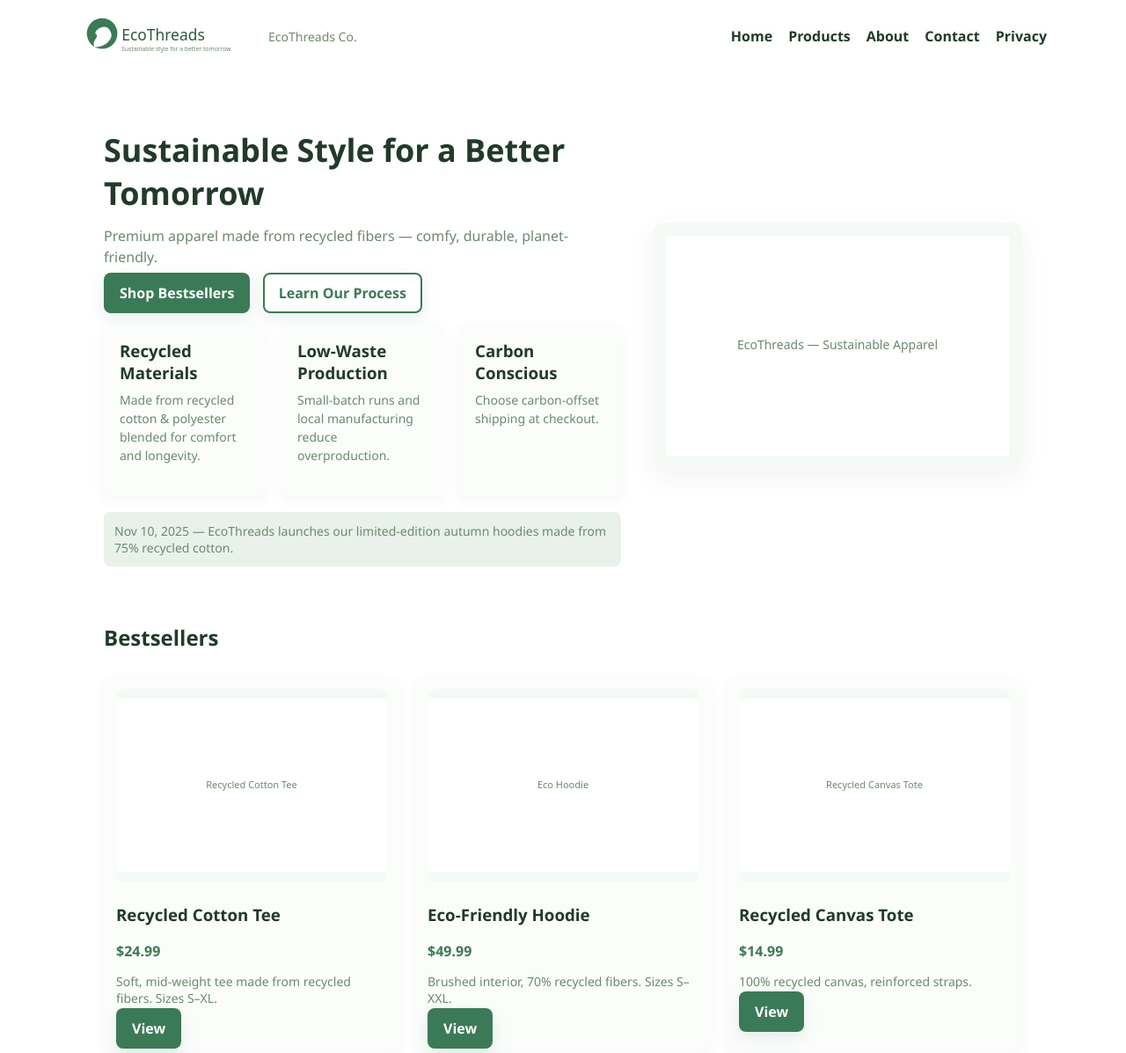
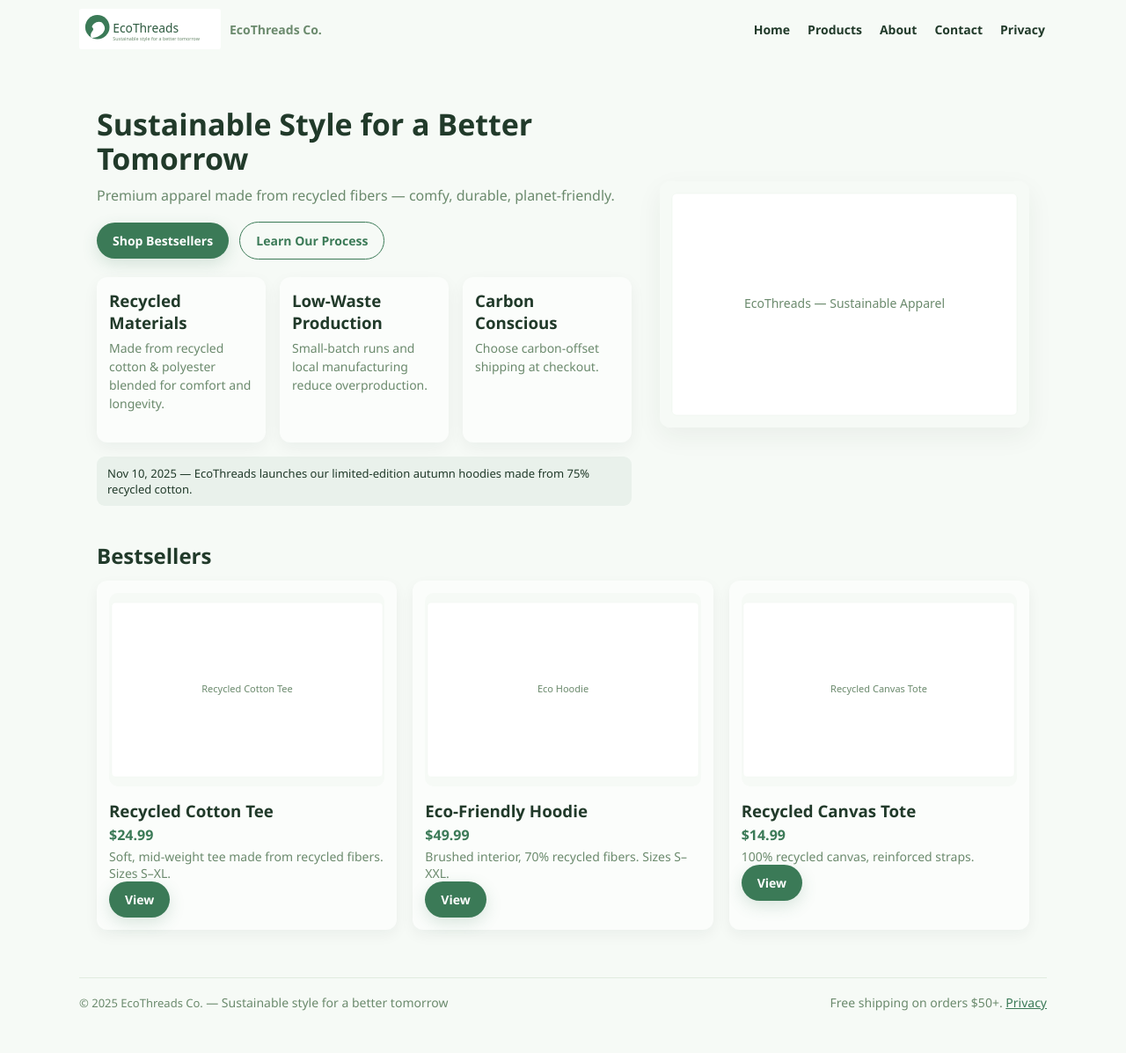
Before and after one commit to milessulka-crypto/EcoThreads-Co., a plain HTML site: page index.html in a window 1280 px wide. Shown: the top 1197 px of the page at 88% size. After the commit the page ends 1159 px from the top, so only its background shows below. Drawn offline with Linux system fonts and the light colour scheme; files that its build step writes are made by us from their sources; files whose address does not match are found by name.

Commit message:
Update style.css

```diff
--- a/style.css
+++ b/style.css
@@ -1,7 +1,7 @@
-
-/* style.css - EcoThreads Co. Light + Eco-Natural */
+/* style.css - EcoThreads Co. Light + Eco-Natural (refined) */
 :root{
   --bg: #ffffff;
+  --bg-soft: #f6faf6;
   --text: #213a2a;
   --muted: #6b8a6d;
   --accent: #3b7a57;
@@ -9,31 +9,286 @@
   --card: #fbfdfb;
   --radius: 10px;
   --maxw: 1100px;
-  --sans: "Segoe UI", Roboto, "Helvetica Neue", Arial, sans-serif;
+  --sans: "Segoe UI", system-ui, -apple-system, BlinkMacSystemFont, Roboto, "Helvetica Neue", Arial, sans-serif;
 }
-*{box-sizing:border-box}
-body{font-family:var(--sans);margin:0;background:var(--bg);color:var(--text);-webkit-font-smoothing:antialiased;}
-.container{max-width:var(--maxw);margin:0 auto;padding:28px;}
-.header{display:flex;align-items:center;justify-content:space-between;padding:12px 0;}
-.logo{display:flex;gap:12px;align-items:center;text-decoration:none;color:var(--text);}
-.logo img{height:58px;}
-nav a{margin-left:18px;color:var(--text);text-decoration:none;font-weight:600;}
-.hero{display:flex;gap:36px;align-items:center;padding:36px 0;}
-.hero-left{flex:1}
-.hero h1{font-size:36px;margin:0 0 12px 0;color:var(--text);}
-.hero p{margin:0 0 18px 0;color:var(--muted);line-height:1.5}
-.btn{background:var(--accent);color:white;padding:12px 18px;border-radius:8px;text-decoration:none;font-weight:700;box-shadow:0 6px 18px rgba(59,122,87,0.12);}
-.btn.secondary{background:transparent;color:var(--accent);border:2px solid var(--accent);padding:10px 16px;margin-left:10px}
-.tiles{display:flex;gap:18px;margin-top:24px;}
-.tile{background:var(--card);padding:18px;border-radius:12px;flex:1;box-shadow:0 6px 18px rgba(27,45,36,0.04)}
-.tile h3{margin:0 0 8px 0;color:var(--text)}
-.product-grid{display:grid;grid-template-columns:repeat(auto-fill,minmax(260px,1fr));gap:18px;margin-top:28px}
-.card{background:var(--card);padding:14px;border-radius:12px;box-shadow:0 6px 16px rgba(27,45,36,0.04);}
-.card img{width:100%;border-radius:8px;height:220px;object-fit:cover}
-.price{font-weight:800;color:var(--accent);margin-top:8px}
-.footer{border-top:1px solid #eef3ec;margin-top:28px;padding:20px 0;color:var(--muted);display:flex;justify-content:space-between;align-items:center}
-.news{background:var(--accent-2);padding:12px;border-radius:8px;color:var(--text);margin-top:18px}
-.form input, .form textarea, .form select{width:100%;padding:10px;border-radius:8px;border:1px solid #e6efe6;margin-bottom:10px}
-.small{font-size:14px;color:var(--muted)}
-.badge{background:var(--accent);color:white;padding:6px 10px;border-radius:999px;font-weight:700}
-@media(max-width:800px){.hero{flex-direction:column}.tiles{flex-direction:column}nav a{margin-left:10px}}
+
+*{box-sizing:border-box;margin:0;padding:0;}
+
+body{
+  font-family:var(--sans);
+  background:var(--bg-soft);
+  color:var(--text);
+  -webkit-font-smoothing:antialiased;
+}
+
+/* Layout */
+.container{
+  max-width:var(--maxw);
+  margin:0 auto;
+  padding:24px 20px;
+}
+
+/* HEADER + NAV */
+.header-wrap{
+  position:sticky;
+  top:0;
+  z-index:50;
+  background:rgba(255,255,255,0.95);
+  backdrop-filter:blur(10px);
+  border-bottom:1px solid #e1ecdf;
+}
+
+.header{
+  display:flex;
+  align-items:center;
+  justify-content:space-between;
+  padding:10px 0;
+}
+
+.logo{
+  display:flex;
+  gap:10px;
+  align-items:center;
+  text-decoration:none;
+  color:var(--text);
+}
+
+.logo img{
+  height:46px;
+}
+
+.logo .small{
+  font-size:14px;
+  font-weight:600;
+}
+
+/* main nav */
+nav{
+  display:flex;
+  gap:16px;
+  align-items:center;
+}
+
+nav a{
+  position:relative;
+  font-size:14px;
+  font-weight:600;
+  color:var(--text);
+  text-decoration:none;
+  padding:4px 2px;
+}
+
+nav a::after{
+  content:"";
+  position:absolute;
+  left:0;
+  bottom:-3px;
+  width:0;
+  height:2px;
+  background:var(--accent);
+  border-radius:999px;
+  transition:width .2s ease-out;
+}
+
+nav a:hover::after{
+  width:100%;
+}
+
+/* HERO */
+main{
+  padding-bottom:32px;
+}
+
+.hero{
+  display:flex;
+  gap:32px;
+  align-items:center;
+  padding:32px 0 12px;
+}
+
+.hero-left{
+  flex:1;
+}
+
+.hero h1{
+  font-size:34px;
+  line-height:1.15;
+  margin-bottom:10px;
+}
+
+.hero p{
+  margin-bottom:18px;
+  color:var(--muted);
+  line-height:1.5;
+}
+
+.hero-right img{
+  width:420px;
+  max-width:100%;
+  border-radius:14px;
+  box-shadow:0 14px 30px rgba(27,45,36,0.10);
+}
+
+/* BUTTONS */
+.btn{
+  display:inline-block;
+  background:var(--accent);
+  color:#fff;
+  padding:11px 18px;
+  border-radius:999px;
+  text-decoration:none;
+  font-weight:700;
+  font-size:14px;
+  border:none;
+  cursor:pointer;
+  box-shadow:0 6px 18px rgba(59,122,87,0.18);
+}
+
+.btn.secondary{
+  background:transparent;
+  color:var(--accent);
+  border:1px solid var(--accent);
+  margin-left:8px;
+  box-shadow:none;
+}
+
+/* TILES */
+.tiles{
+  display:flex;
+  gap:16px;
+  margin-top:20px;
+}
+
+.tile{
+  background:var(--card);
+  padding:14px 14px 16px;
+  border-radius:12px;
+  flex:1;
+  box-shadow:0 6px 18px rgba(27,45,36,0.05);
+}
+
+.tile h3{
+  margin-bottom:6px;
+}
+
+/* PRODUCTS GRID */
+h2{
+  margin-top:26px;
+  margin-bottom:8px;
+}
+
+.product-grid{
+  display:grid;
+  grid-template-columns:repeat(auto-fill,minmax(260px,1fr));
+  gap:18px;
+  margin-top:12px;
+}
+
+.card{
+  background:var(--card);
+  padding:14px;
+  border-radius:12px;
+  box-shadow:0 6px 16px rgba(27,45,36,0.05);
+}
+
+.card img{
+  width:100%;
+  border-radius:10px;
+  height:220px;
+  object-fit:cover;
+  margin-bottom:10px;
+}
+
+.price{
+  font-weight:800;
+  color:var(--accent);
+  margin-top:4px;
+  margin-bottom:4px;
+}
+
+/* GENERIC TEXT */
+.small{
+  font-size:14px;
+  color:var(--muted);
+}
+
+.news{
+  background:var(--accent-2);
+  padding:10px 12px;
+  border-radius:9px;
+  color:var(--text);
+  margin-top:16px;
+  font-size:13px;
+}
+
+/* FORMS */
+.form input,
+.form textarea,
+.form select{
+  width:100%;
+  padding:9px 10px;
+  border-radius:8px;
+  border:1px solid #dde7db;
+  margin-bottom:10px;
+  font-family:inherit;
+  font-size:14px;
+}
+
+/* FOOTER */
+.footer{
+  border-top:1px solid #e1ecdf;
+  padding:18px 0 10px;
+  margin-top:30px;
+  display:flex;
+  justify-content:space-between;
+  align-items:center;
+  color:var(--muted);
+  font-size:13px;
+}
+
+/* PAGE-SPECIFIC UTILS */
+main > h1{
+  margin-bottom:10px;
+}
+
+main > p.small{
+  margin-bottom:14px;
+}
+
+/* STACKED PRODUCT SECTIONS */
+section.card{
+  margin-top:18px;
+}
+
+/* RESPONSIVE */
+@media (max-width: 800px){
+  .header{
+    flex-direction:column;
+    align-items:flex-start;
+    gap:8px;
+  }
+
+  nav{
+    flex-wrap:wrap;
+    gap:10px;
+  }
+
+  .hero{
+    flex-direction:column;
+    padding-top:22px;
+  }
+
+  .tiles{
+    flex-direction:column;
+  }
+
+  .footer{
+    flex-direction:column;
+    gap:6px;
+    align-items:flex-start;
+  }
+
+  .container{
+    padding:18px 16px;
+  }
+}
```
